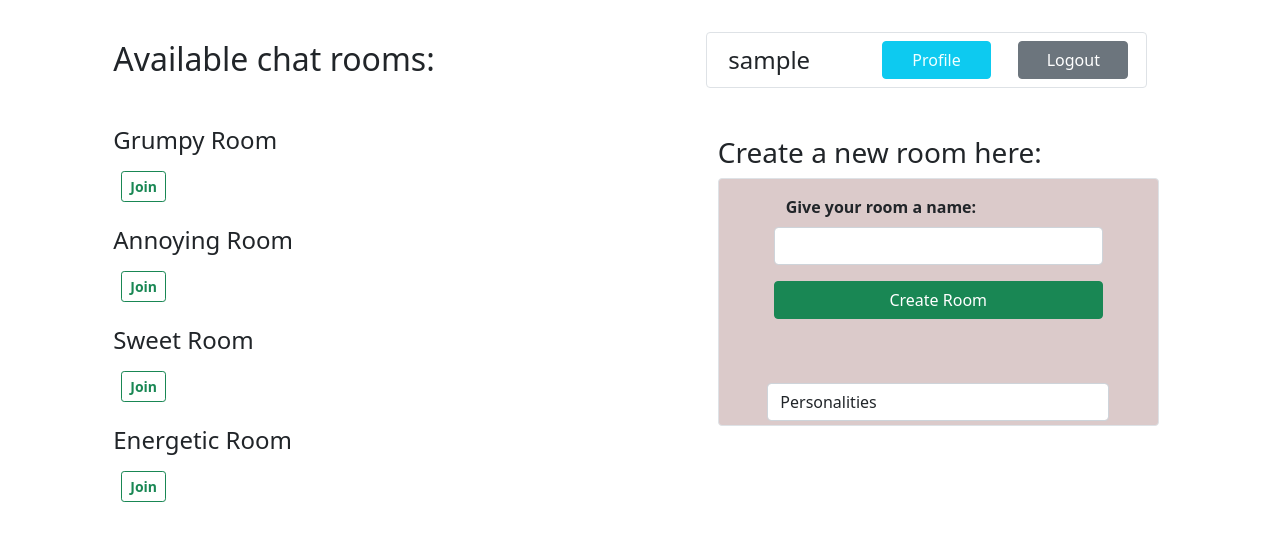
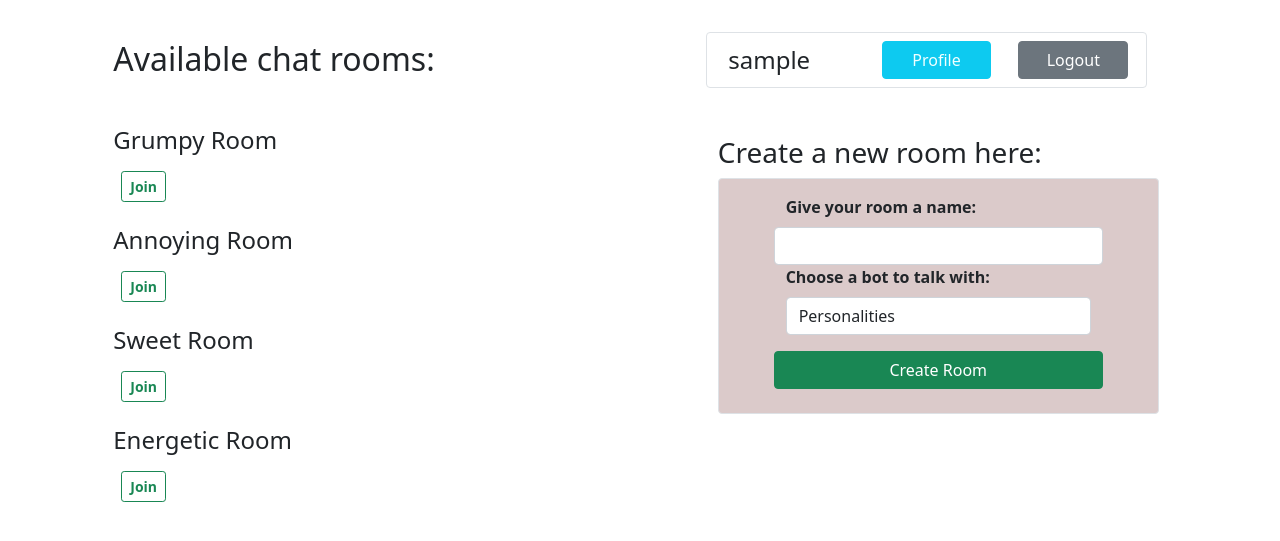
Before and after one commit to glaysa/python-wRESTling-bots, a Flask app: page / in a window 1280 px wide. Shown: the top 541 px of the page. Run offline with Flask 2, Linux system fonts and the light colour scheme; the visitor is signed in with stand-in values (Sample User, id 1); some libraries are stand-ins or nearby versions.

Commit message:
fikset litt av home layouten

```diff
--- a/app/socket_views.py
+++ b/app/socket_views.py
@@ -27,11 +27,9 @@ def handle_send_message_event(data):
         else:
             prev_msg = None
         message = bot(prev_msg)
-        print("30 : ", type(message))
 
     else:
         message = Message(sender=sender, content=Content(message=data['msg']))
-        print("34 : ", type(message))
         data['ok'] = "DIN TUR"
 
     data['message'] = asdict(message)
--- a/app/templates/home.html
+++ b/app/templates/home.html
@@ -51,10 +51,8 @@
                     <form action="/api/rooms" method="POST" class=" border rounded row mx-auto" style=" background: #dbcaca;">
                         <label for="name" class="fw-bolder form-label w-75 mt-3 mx-auto">Give your room a name:</label>
                         <input type="text" name="room_name" id="name" class="form-control w-75 mx-auto">
-                        <input type="submit" id="createRoom" class="btn btn-success mt-3 mb-4 w-75 mx-auto"
-                               value="Create Room">
-                        <div class="col-md-10 mt-3 mb-1 mx-auto">
-                            <label for="personalty" class="form-label fw-bolder"></label>
+                        <div class="w-75 mx-auto">
+                            <label for="personalty" class="form-label fw-bolder">Choose a bot to talk with:</label>
                             <select name="room_type" id="personalty" class="form-control" size=1>
                                 <option value="">Personalities</option>
                                 <option value="sweet">Sweet Room</option>
@@ -63,6 +61,9 @@
                                 <option value="grumpy">Grumpy Room</option>
                             </select>
                         </div>
+                        <input type="submit" id="createRoom" class="btn btn-success mt-3 mb-4 w-75 mx-auto"
+                               value="Create Room">
+
                     </form>
                 </div>
             </div>
```
